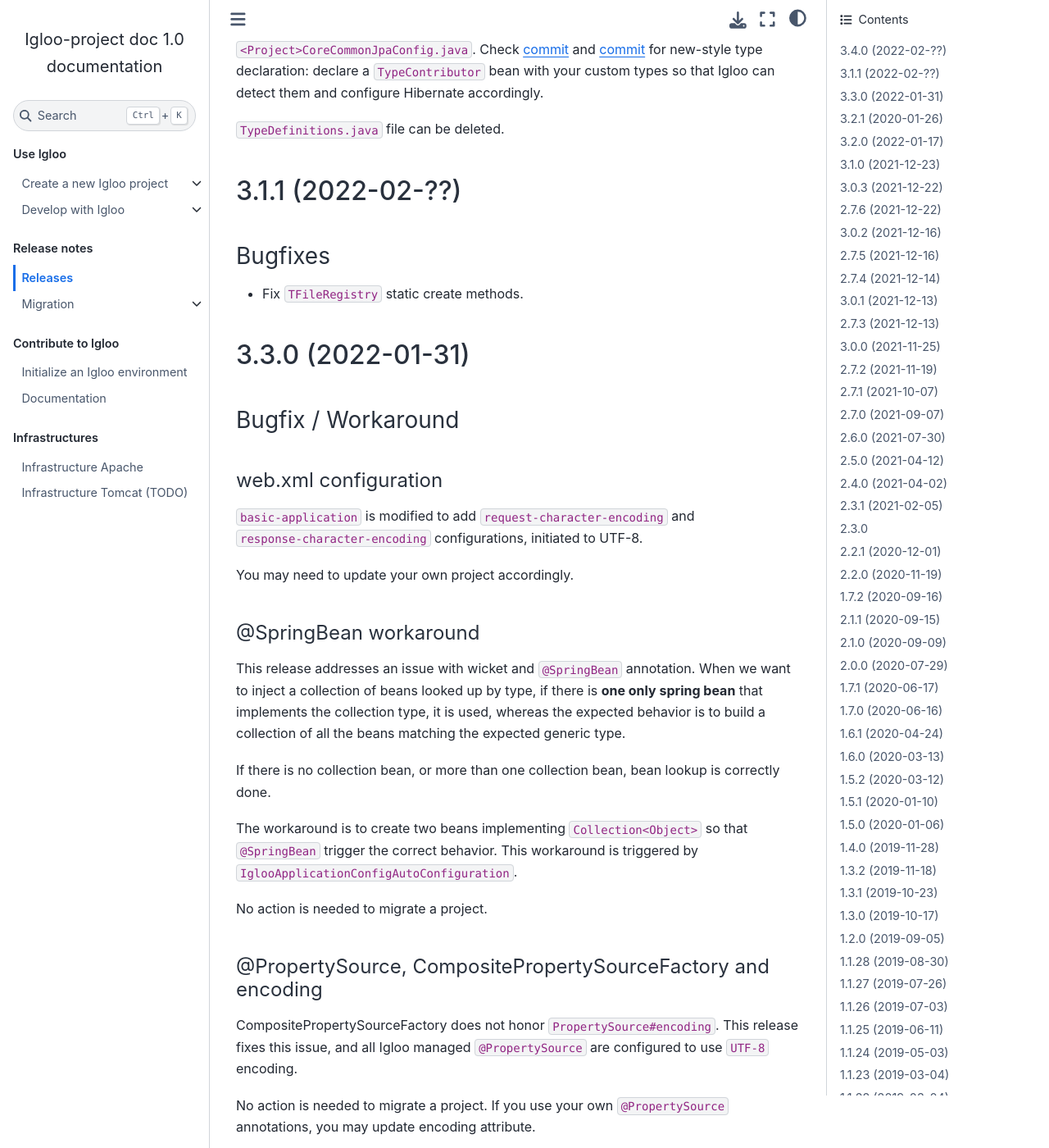
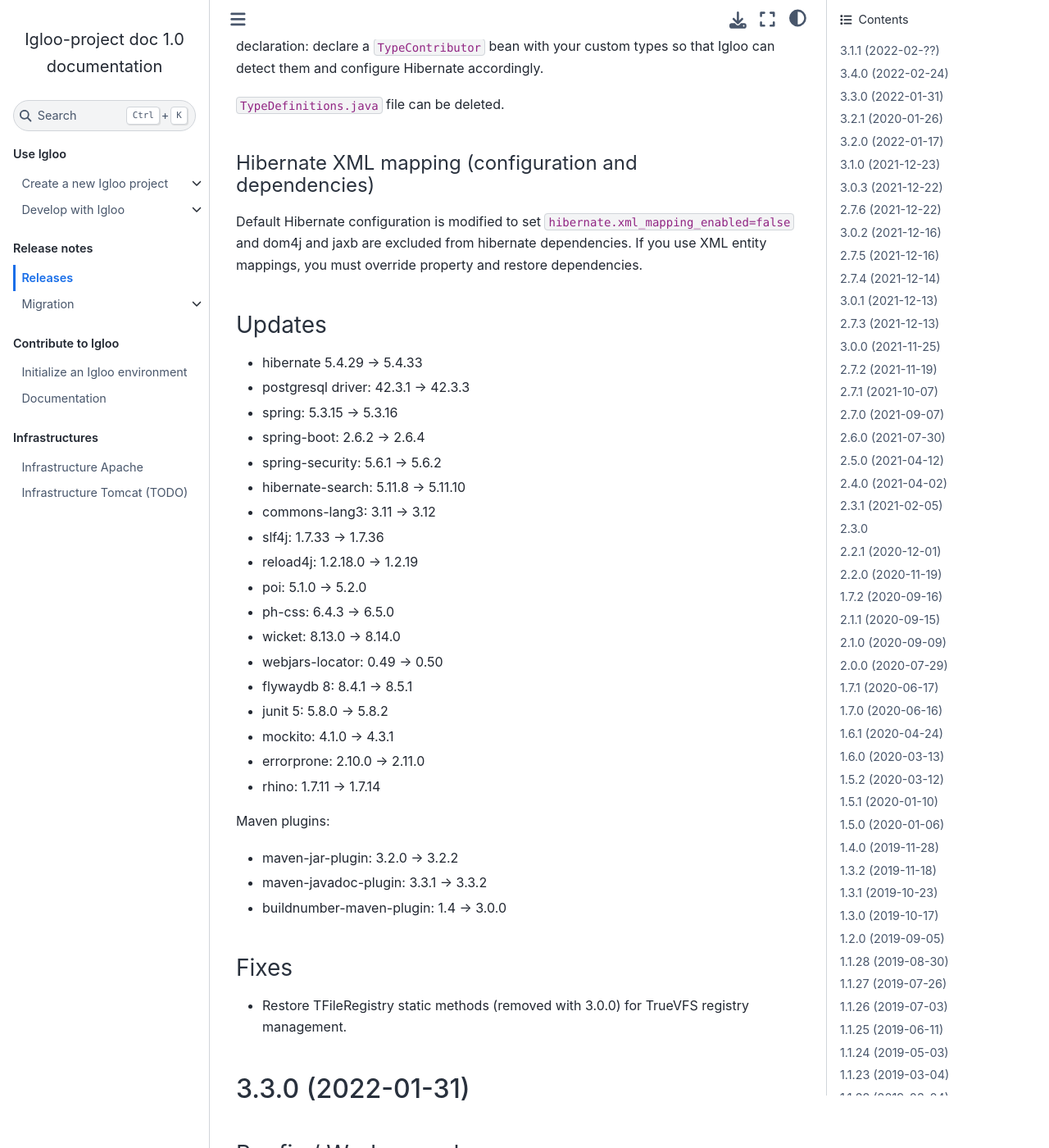
Before and after one commit to igloo-project/igloo-doc, a Sphinx documentation site: the page built from source/release-notes/releases.rst, in a window 1280 px wide and 1400 px high, scrolled down 697 px. Shown: the whole window at 82% size. Built offline with Sphinx 7.4.7 and the Sphinx Book theme 1.1.4, drawn with Linux system fonts in a browser that asks for light colours; some of the changed text lies outside the part shown.

Commit message:
prepare igloo 3.4.0 release

```diff
--- a/source/release-notes/releases.rst
+++ b/source/release-notes/releases.rst
@@ -2,26 +2,28 @@
 Releases
 ########
 
+
+.. _v3.1.1:
+
+3.1.1 (2022-02-??)
+##################
+
+Bugfixes
+********
+
+* Fix ``TFileRegistry`` static create methods.
+
 .. _v3.4.0:
 
-3.4.0 (2022-02-??)
-##################
-
-Updates
-*******
-
-* Hibernate 5.4.29 -> 5.4.33
-
-Default Hibernate configuration is modified to set ``hibernate.xml_mapping_enabled=false``
-and dom4j and jaxb are excluded from hibernate dependencies. If you use XML entity mappings,
-you must override property and restore dependencies.
-
-* PostgreSQL 42.3.1 -> 42.3.3
-
-Breaking changes
-****************
-
-* Hibernate type discovery :
+3.4.0 (2022-02-24)
+##################
+
+Breaking changes
+****************
+
+Hibernate type discovery
+------------------------
+
 Since hibernate 5.4.30, it's not possible to use a ``@MappedSuperclass`` unused
 entity (if no ``@Entity`` inherits from it, then it's ignored). It triggers failure
 on ``TypeDefinitions.java`` that is used to declare ``@TypeDef`` custom types
@@ -36,15 +38,46 @@ so that Igloo can detect them and configure Hibernate accordingly.
 
 ``TypeDefinitions.java`` file can be deleted.
 
-.. _v3.1.1:
-
-3.1.1 (2022-02-??)
-##################
-
-Bugfixes
-********
-
-* Fix ``TFileRegistry`` static create methods.
+Hibernate XML mapping (configuration and dependencies)
+------------------------------------------------------
+
+Default Hibernate configuration is modified to set ``hibernate.xml_mapping_enabled=false``
+and dom4j and jaxb are excluded from hibernate dependencies. If you use XML entity mappings,
+you must override property and restore dependencies.
+
+Updates
+*******
+
+* hibernate 5.4.29 -> 5.4.33
+* postgresql driver: 42.3.1 -> 42.3.3
+* spring: 5.3.15 -> 5.3.16
+* spring-boot: 2.6.2 -> 2.6.4
+* spring-security: 5.6.1 -> 5.6.2
+* hibernate-search: 5.11.8 -> 5.11.10
+* commons-lang3: 3.11 -> 3.12
+* slf4j: 1.7.33 -> 1.7.36
+* reload4j: 1.2.18.0 -> 1.2.19
+* poi: 5.1.0 -> 5.2.0
+* ph-css: 6.4.3 -> 6.5.0
+* wicket: 8.13.0 -> 8.14.0
+* webjars-locator: 0.49 -> 0.50
+* flywaydb 8: 8.4.1 -> 8.5.1
+* junit 5: 5.8.0 -> 5.8.2
+* mockito: 4.1.0 -> 4.3.1
+* errorprone: 2.10.0 -> 2.11.0
+* rhino: 1.7.11 -> 1.7.14
+
+Maven plugins:
+
+* maven-jar-plugin: 3.2.0 -> 3.2.2
+* maven-javadoc-plugin: 3.3.1 -> 3.3.2
+* buildnumber-maven-plugin: 1.4 -> 3.0.0
+
+
+Fixes
+*****
+
+* Restore TFileRegistry static methods (removed with 3.0.0) for TrueVFS registry management.
 
 .. _v3.3.0:
 
```
